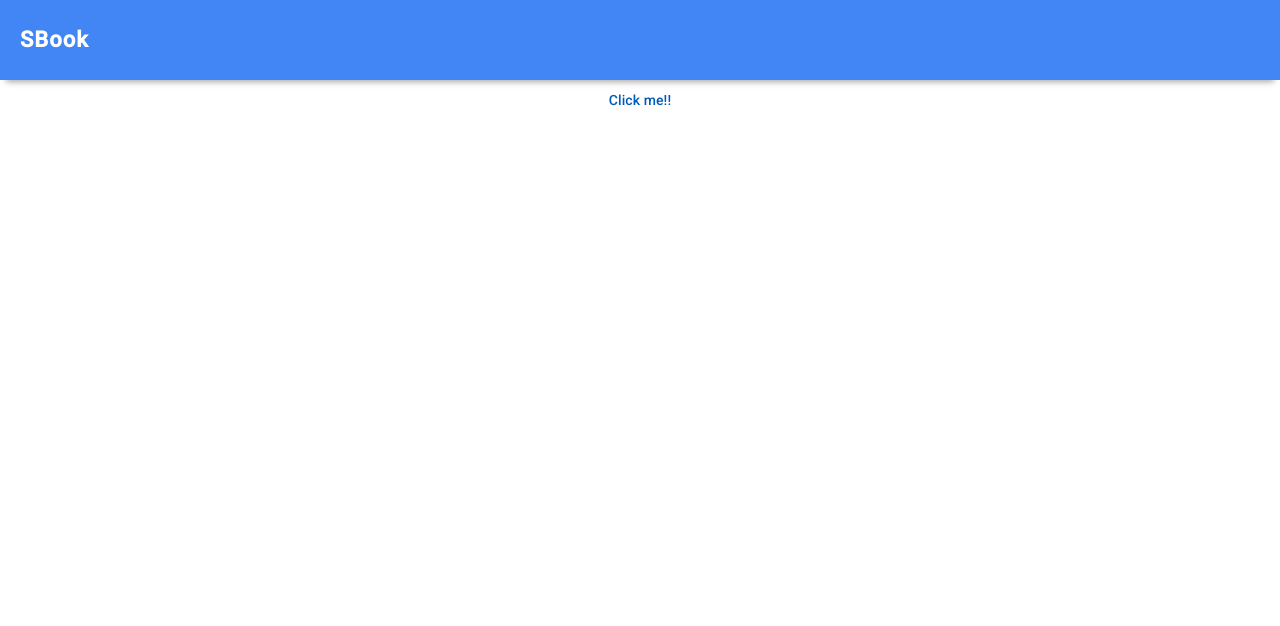
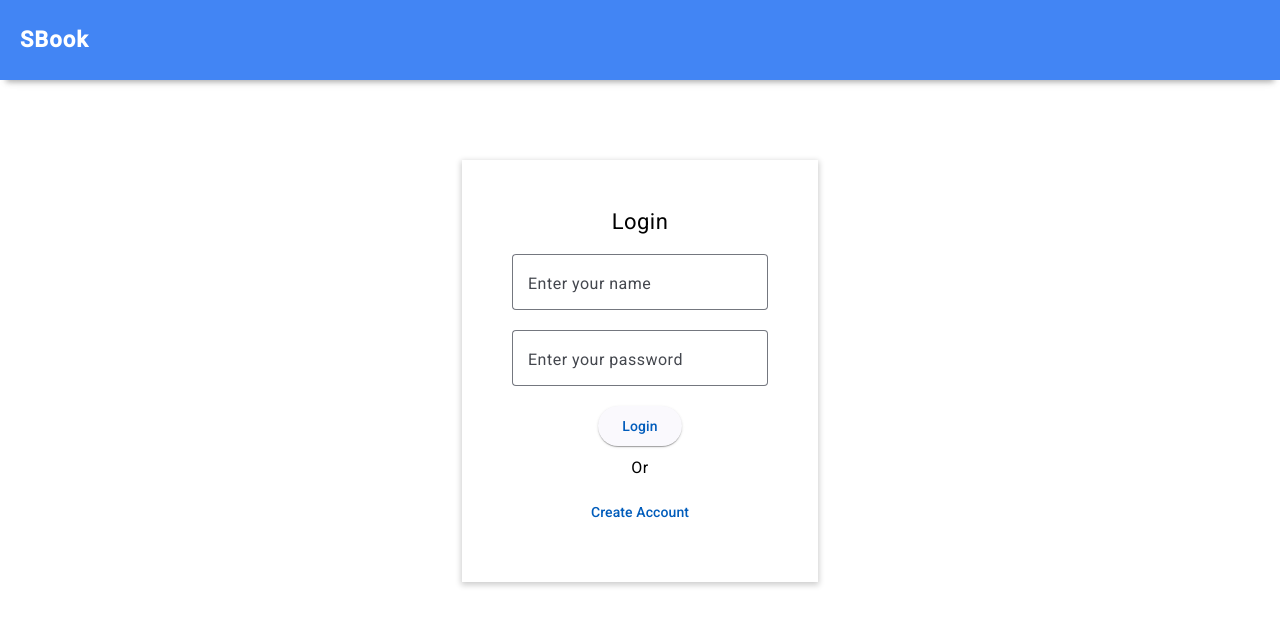
Before and after one commit to samndambuki/Social-Network-Wall, an Angular app: page /login in a window 1280 px wide. Before the commit this address led to /. Shown: the top 626 px of the page. Built offline with nearby package versions, Linux system fonts and the light colour scheme.

Commit message:
worked on login component

```diff
--- a/src/app/app.component.html
+++ b/src/app/app.component.html
@@ -1,4 +1,4 @@
 <div class="container">
   <app-topbar></app-topbar>
-  <button mat-button>Click me!!</button>
+  <router-outlet></router-outlet>
 </div>
--- a/src/app/app.component.ts
+++ b/src/app/app.component.ts
@@ -4,6 +4,7 @@
 import { MatInputModule } from '@angular/material/input';
 import { MatFormFieldModule } from '@angular/material/form-field';
 import { MatCardModule } from '@angular/material/card';
+import { RouterModule } from '@angular/router';
 
 @Component({
   selector: 'app-root',
@@ -14,6 +15,7 @@
     MatFormFieldModule,
     MatInputModule,
     MatCardModule,
+    RouterModule,
   ],
   templateUrl: './app.component.html',
   styleUrl: './app.component.css',
--- a/src/app/app.routes.ts
+++ b/src/app/app.routes.ts
@@ -1,3 +1,4 @@
 import { Routes } from '@angular/router';
+import { LoginComponent } from './pages/login/login.component';
 
-export const routes: Routes = [];
+export const routes: Routes = [{ path: 'login', component: LoginComponent }];
--- /dev/null
+++ b/src/app/pages/login/login.component.css
@@ -0,0 +1,51 @@
+.container {
+  display: flex;
+  flex-direction: row;
+  width: 100%;
+  height: 100%;
+  /* padding-top: 10% 0 10% 0; */
+  justify-content: center;
+  align-items: center;
+}
+
+.form-container {
+  display: flex;
+  flex-direction: column;
+  align-items: center;
+  margin-top: 10vh;
+  margin-bottom: 10vh;
+  background-color: white;
+  box-shadow: 0 2px 6px 1px rgba(0, 0, 0, 0.2);
+  padding: 50px;
+}
+
+form {
+  display: flex;
+  flex-direction: column;
+}
+
+.title {
+  font-size: 22px;
+  margin-bottom: 20px;
+}
+
+mat-form-field {
+  /* margin:10px; */
+  width: 20vw;
+}
+
+.buttons-container {
+  display: flex;
+  flex-direction: column;
+  width: 100%;
+  align-items: center;
+}
+
+.buttons-container > p {
+  margin-top: 10px;
+}
+
+.login-button {
+  background-color: #4285f4;
+  color: white;
+}
--- /dev/null
+++ b/src/app/pages/login/login.component.html
@@ -0,0 +1,20 @@
+<div class="container">
+  <div class="form-container">
+    <div class="title">Login</div>
+    <form>
+      <mat-form-field appearance="outline">
+        <mat-label>Enter your name</mat-label>
+        <input matInput />
+      </mat-form-field>
+      <mat-form-field appearance="outline">
+        <mat-label>Enter your password</mat-label>
+        <input matInput type="password" />
+      </mat-form-field>
+    </form>
+    <div class="buttons-container">
+      <button mat-raised-button class="login-button">Login</button>
+      <p>Or</p>
+      <button mat-button>Create Account</button>
+    </div>
+  </div>
+</div>
```
Also changed, not shown: src/app/pages/login/login.component.ts (added, +13 -0 lines), 1 other file (tests, documents, lock files or other folders).
